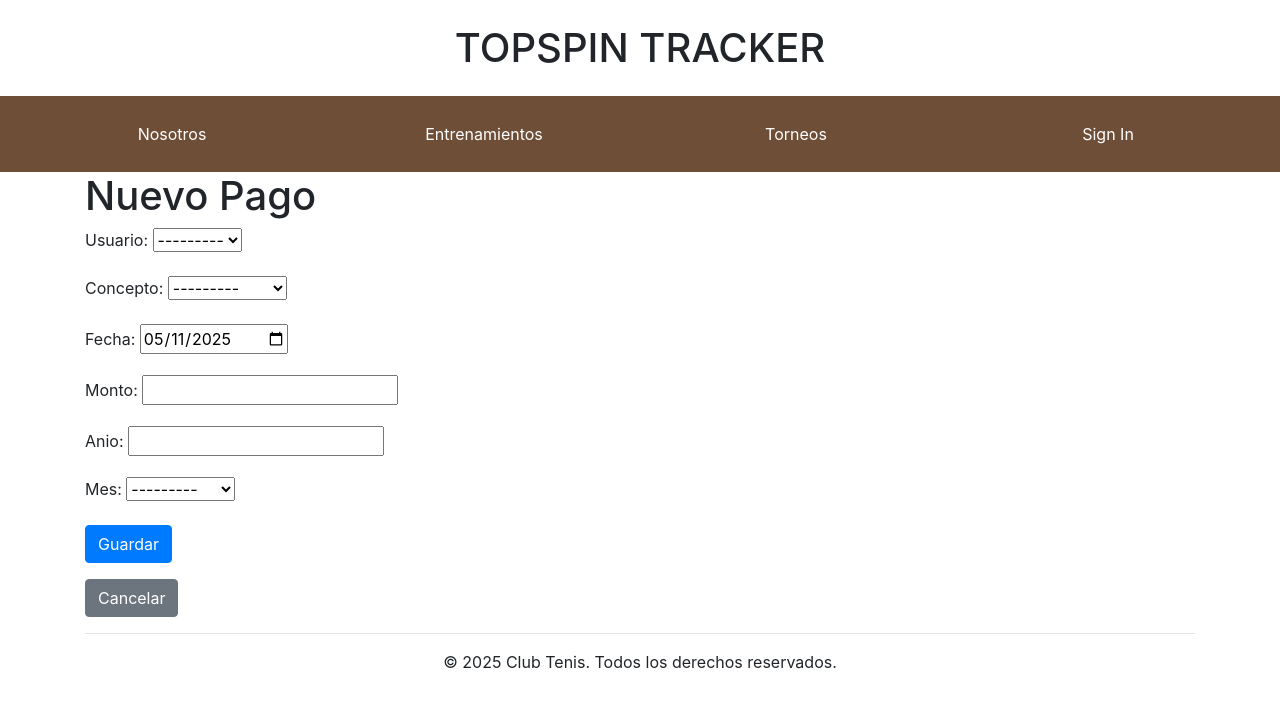
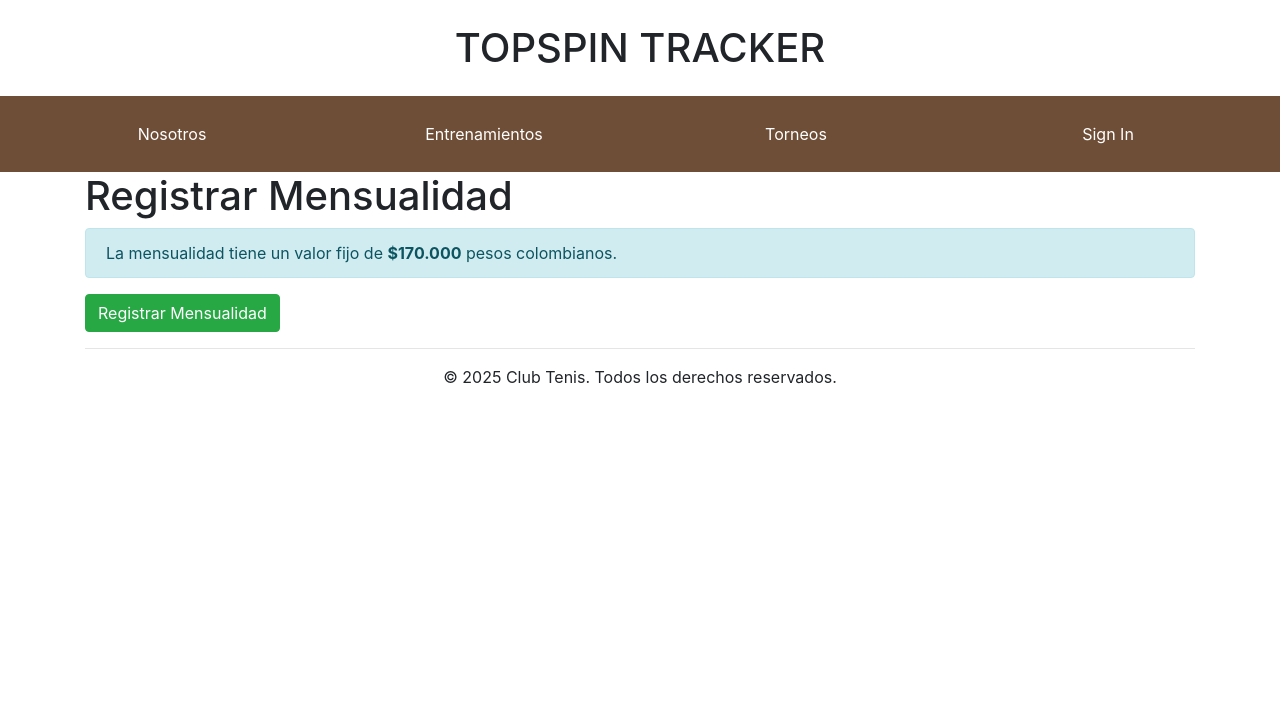
Before and after one commit to Diseno-USabana/ClubTenisC1, a Django app: page /pagos/crear/ in a window 1280 px wide. Shown: the top 708 px of the page. Run offline with Django 5.2, Linux system fonts and the light colour scheme; the visitor is signed in with stand-in values (Sample User, id 1); data that the repository does not hold is empty; some libraries are stand-ins or nearby versions.

Commit message:
:sparkles: registrar pago!

```diff
--- a/pagos/urls.py
+++ b/pagos/urls.py
@@ -6,6 +6,7 @@ from .views import (
     PagoCreateView,
     PagoUpdateView,
     PagoDeleteView,
+    registrar_mensualidad,
 )
 
 app_name = 'pagos'
@@ -13,6 +14,7 @@ app_name = 'pagos'
 urlpatterns = [
     path('', PagoListView.as_view(), name='list'),
     path('crear/', PagoCreateView.as_view(), name='create'),
+    path('mensualidad/registrar/', registrar_mensualidad, name='registrar_mensualidad'),
     path('<int:pk>/editar/', PagoUpdateView.as_view(), name='update'),
     path('<int:pk>/eliminar/', PagoDeleteView.as_view(), name='delete'),
     path('<int:pk>/', PagoDetailView.as_view(), name='detail'),
--- a/pagos/views.py
+++ b/pagos/views.py
@@ -7,6 +7,9 @@ from django.contrib.auth.decorators import login_required
 from django.contrib.auth.mixins import LoginRequiredMixin
 from .models import Pago
 from .forms import PagoForm
+from usuarios.models import Usuario
+
+
 
 class PagoListView(LoginRequiredMixin, ListView):
     model = Pago
@@ -38,9 +41,17 @@ class PagoDeleteView(LoginRequiredMixin, DeleteView):
     template_name = 'pagos/pago_confirm_delete.html'
     success_url = reverse_lazy('pagos:list')
 
+
+
 @login_required
 def registrar_mensualidad(request):
-    usuario = request.user
+    user = request.user
+    try:
+        usuario = Usuario.objects.get(id=user.id)  # Convertir correctamente
+    except Usuario.DoesNotExist:
+        messages.error(request, "No se encontró tu cuenta como usuario válido.")
+        return redirect('pagos:list')
+
     hoy = now().date()
     mes = hoy.month
     anio = hoy.year
--- a/templates/pagos/pago_form.html
+++ b/templates/pagos/pago_form.html
@@ -1,12 +1,14 @@
 {% extends "_base.html" %}
-{% block title %}{{ view.object|default:"Nuevo Pago" }}{% endblock %}
+{% block title %}Registrar Mensualidad{% endblock %}
 
 {% block content %}
-<h1>{{ view.object|default:"Nuevo Pago" }}</h1>
-<form method="post">
-    {% csrf_token %}
-    {{ form.as_p }}
-    <button type="submit" class="btn btn-primary">Guardar</button>
-</form>
-<a href="{% url 'pagos:list' %}" class="btn btn-secondary mt-3">Cancelar</a>
+<h1>Registrar Mensualidad</h1>
+
+<div class="alert alert-info">
+    La mensualidad tiene un valor fijo de <strong>$170.000</strong> pesos colombianos. <br>
+</div>
+
+<a href="{% url 'pagos:registrar_mensualidad' %}" class="btn btn-success">
+    Registrar Mensualidad
+</a>
 {% endblock %}
```
